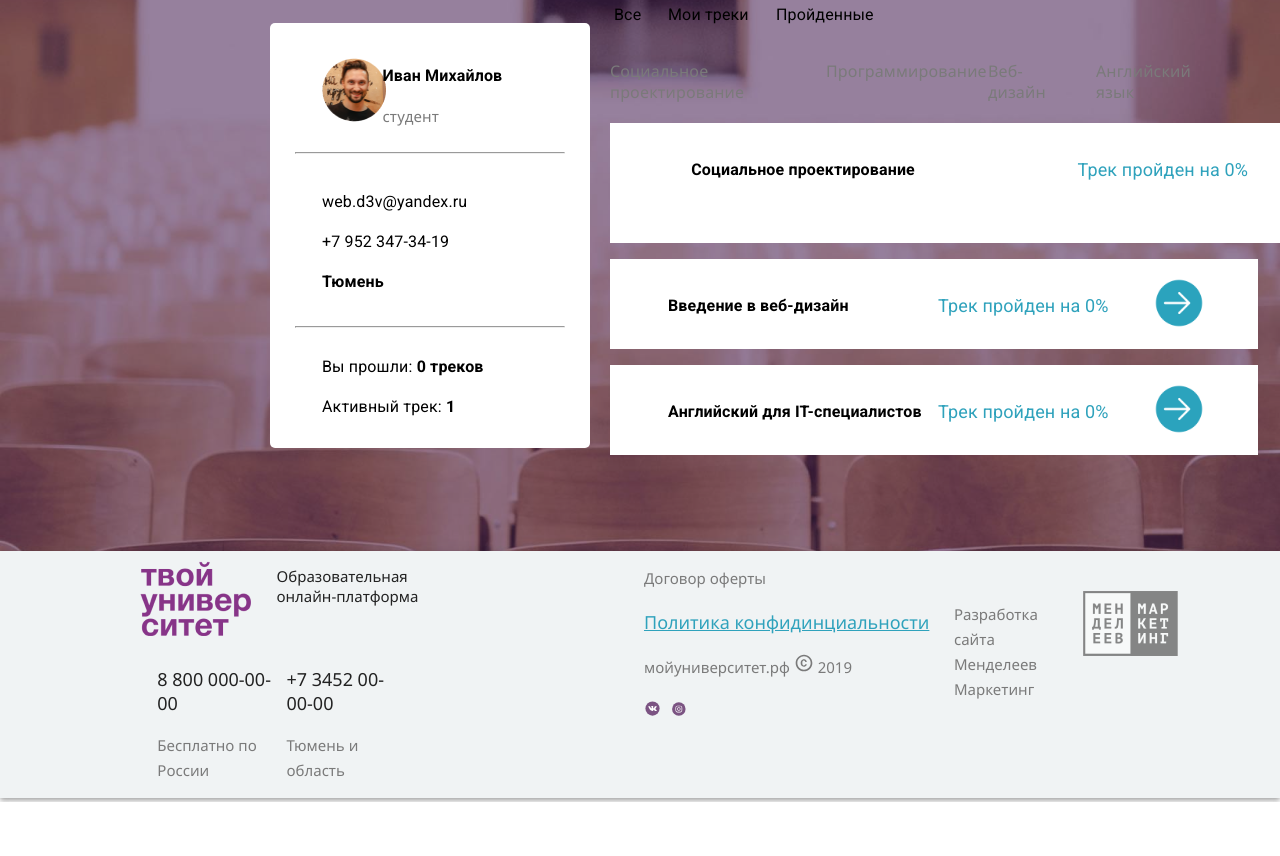
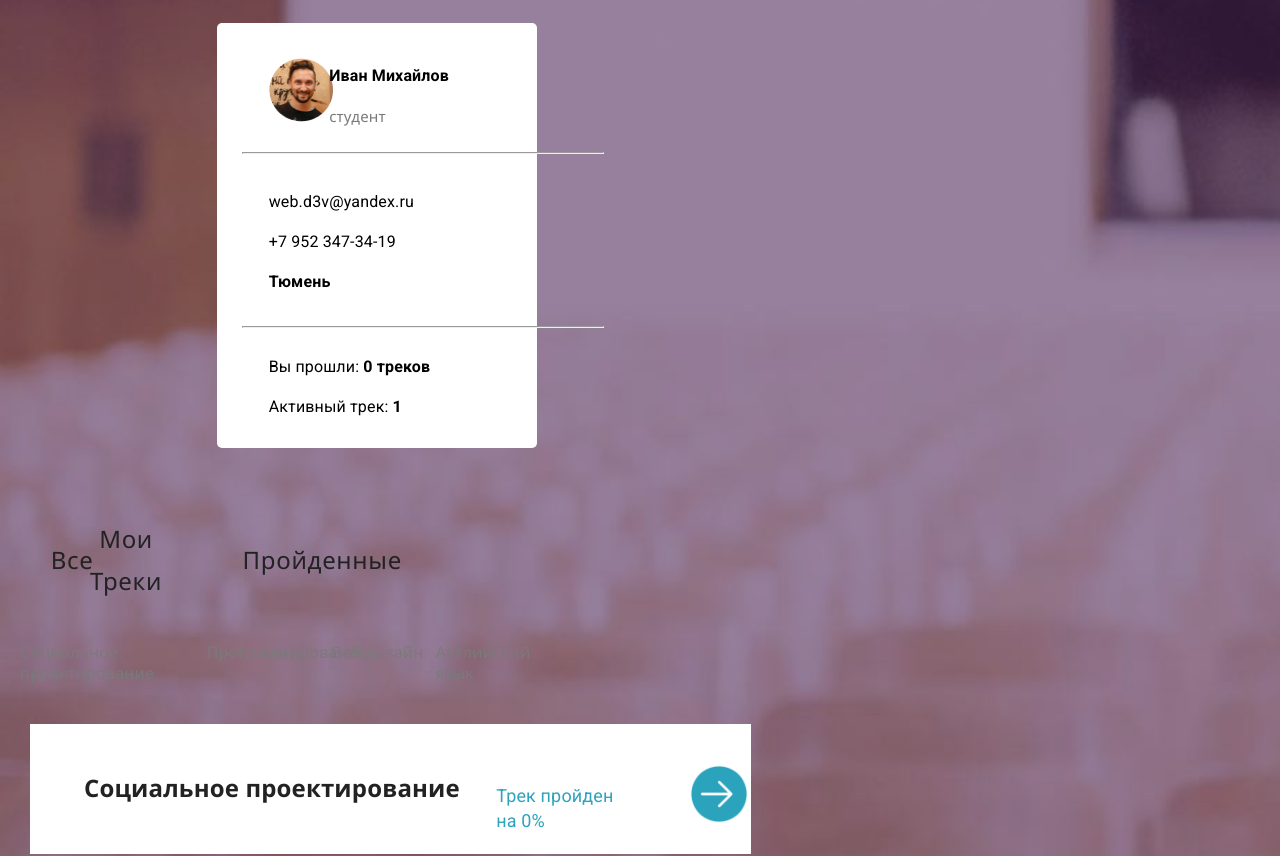
Before and after one commit to RazidaChzhan/my-app, a React (Create React App) app: page /profile in a window 1280 px wide. Shown: the part 416-1272 px from the top of the page. Before the commit the page ends 1218 px from the top, so only its background shows below. Built offline with nearby package versions, Linux system fonts and the light colour scheme.

Commit message:
Откоррректирован код header.js, footer.js, страница Профиля

```diff
--- a/src/components/footer.js
+++ b/src/components/footer.js
@@ -35,54 +35,54 @@ const useStyles = makeStyles(theme => ({
       <div className={classes.root}>
         <AppBar
         position="static"
-        style={{background: '#F0F3F4' }}>
+        style={{background: '#F0F3F4', paddingTop: 35, paddingBottom: 25}}>
           <Toolbar>
-            <Typography variant="h6" className={classes.title}>
+            <Typography className={classes.title}>
                 <Grid container spacing={1}>
                 <Grid item xs={1}></Grid>
-                    <Grid item xs={5}>
+                    <Grid item xs={5} style={{paddingLeft: 80}}>
                             <Grid container spacing={1}>
-                                <Grid item xs={3}>
+                                <Grid item xs={2}>
                                 <img className="headerimg" src={logoheader} alt={logoheader} style={{width: 114, height: 85}}></img>
                                 </Grid>
-                                <Grid item xs={4}>
+                                <Grid item xs={4}  style={{marginLeft: 30, borderLeft: '3px solid #2FA2BC', height: 64, marginTop: 22}}>
                                 <p className="headertext">Образовательная <br></br>онлайн-платформа</p>
                                 </Grid>
                             </Grid>
 
                             <Grid container spacing={1}>
-                                <Grid item xs={3} style={{marginLeft: 30}}>
+                                <Grid item xs={3} style={{marginLeft: 20, paddingTop: 20}}>
                                 <p className="footerphone">8 800 000-00-00</p>
                                 <p className="footertext">Бесплатно по России</p>
                                 </Grid>
-                                <Grid item xs={3}>
+                                <Grid item xs={3} style={{marginLeft: 20, paddingTop: 20}}>
                                 <p className="footerphone">+7 3452 00-00-00</p>
                                 <p className="footertext">Тюмень и область</p>
                                 </Grid>
                             </Grid>
                         </Grid>
-                        <Grid item xs={3}>
+                        <Grid item xs={3} style={{paddingLeft: 90}}>
                             <p className="footertext">Договор оферты</p>
                             <a className="policy">Политика конфидинциальности</a>
                             <p className="footertext">мойуниверситет.рф <CopyrightSharpIcon fontSize="small"/> 2019</p>
                             <Grid container spacing={1}>
                                 <Grid item xs={1}>
-                                    <img src={logovkontakte} alt={logovkontakte}></img>
+                                    <img src={logovkontakte} alt={logovkontakte} style={{width: 40, height: 40}}></img>
                                 </Grid>
                                 <Grid item xs={1}>
-                                    <img src={logoinstagram} alt={logoinstagram}></img>
+                                    <img src={logoinstagram} alt={logoinstagram} style={{width: 40, height: 40, paddingLeft: 20}}></img>
                                 </Grid>
                             </Grid>
                         </Grid>
-                        <Grid item xs={3}>
+                        <Grid item xs={3} style={{paddingLeft: 50}}>
                             <Grid container spacing={1}>
-                                <Grid item xs={5} style={{paddingTop: 30}}>
+                                <Grid item xs={5} style={{paddingTop: 10}}>
                                     <div className="footertext" style={{paddingTop: '25px'}}>
                                       Разработка сайта
                                       <br></br>Менделеев Маркетинг
                                       </div>
                                 </Grid>
-                                <Grid item xs={4} style={{paddingTop: 44}}>
+                                <Grid item xs={4} style={{paddingTop: 20, paddingLeft: 20}}>
                                     <img src={footerlogo} alt={footerlogo}></img>
                                 </Grid>
                             </Grid>
--- a/src/components/mainmenu1.js
+++ b/src/components/mainmenu1.js
@@ -1,7 +1,7 @@
 import React from 'react';
 import { ThemeProvider, createMuiTheme } from '@material-ui/core/styles';
 import { Typography } from '@material-ui/core';
-import { Grid } from '@material-ui/core';
+import { Grid, Button } from '@material-ui/core';
 
 import avatar from '../images/avatar.png';
 import rightarrow from '../images/right-arrow.png'
@@ -22,10 +22,11 @@ export default function AppMainMenu() {
      return (
 
     <ThemeProvider theme={theme}>
-        <Typography className="backgroundimage">
+        <Typography className="backgroundimage" style={{paddingBottom: 225}}>
             <Grid container>
-          <Grid item xs={1} style={{paddingLeft: 270}}></Grid>
-          <Grid item xs={3} style={{backgroundColor: '#FFFFFF', marginTop: 85, borderRadius: 5, padding: 25, width: 405, height: 425}}>
+                <Grid item xs={1}></Grid>
+
+                <Grid item xs={3} style={{backgroundColor: '#FFFFFF', marginTop: 85, borderRadius: 5, padding: 25, width: 405, height: 425, marginLeft: 110}}>
                     <Grid container spacing={10}>
                     <Grid item xs={3}>
                         <img src={avatar} alt={avatar} style={{width: 64, height: 64, paddingLeft: 27, paddingTop: '10px'}}></img>
@@ -35,83 +36,99 @@ export default function AppMainMenu() {
                         <p className="footertext">студент</p>
                     </Grid>
                     </Grid>
-                <hr></hr>
+                    <hr style={{width: 360}}></hr>
                     <Grid item={10} style={{paddingTop: 12, paddingLeft: 27, paddingBottom: 8}}>
                         <p>web.d3v@yandex.ru</p>
                         <p>+7 952 347-34-19</p>
                         <p><b>Тюмень</b></p>
                     </Grid>
-                <hr></hr>
+                    <hr style={{width: 360}}></hr>
                     <Grid item={10} style={{paddingTop: 3, paddingLeft: 27}}>
                         <p>Вы прошли: <b>0 треков</b></p>
                         <p>Активный трек: <b>1</b></p>
                     </Grid>
                 </Grid>
-        <Grid item xs={6} style={{marginTop: '65px'}}>
-        <Grid container spacing={1} style={{marginLeft: '20px', marginBottom: '30px'}}>
+
+                <Grid item xs={7}>
+                    <Grid container spacing={1} style={{ marginBottom: 30, marginTop: 60}}>
                         <Grid item xs={1}>
-            <a className="linkbutton">Все</a>
+                            <Button className="linkbutton"
+                            style={{ marginLeft: 40, textTransform: 'capitalize', fontFamily: 'Segoe UI', fontSize: 24, color: '#222222'}}>
+                            Все</Button>
+                        </Grid>
+                        <Grid item xs={3}>
+                            <Button className="linkbutton"
+                            style={{textTransform: 'capitalize', fontFamily: 'Segoe UI', fontSize: 24, color: '#222222'}}>
+                            Мои треки</Button>
                         </Grid>
                         <Grid item xs={2}>
-            <a className="linkbutton">Мои треки</a>
-            </Grid>
-            <Grid item xs={1}>
-            <a className="linkbutton">Пройденные</a>
+                            <Button className="linkbuttonpassed"
+                            style={{textTransform: 'capitalize', fontFamily: 'Segoe UI', fontSize: 24, color: '#222222'}}
+                            >Пройденные</Button>
                         </Grid>
                     </Grid>
 
-        <Grid container spacing={1}>
-            <Grid item xs={4}>
+                    <Grid container>
+                        <Grid item xs={3}>
                             <span className="linktext">Социальное проектирование</span>
                         </Grid>
-            <Grid item xs={3}>
+                        <Grid item xs={2}>
                             <span className="linktext">Программирование</span>
                         </Grid>
                         <Grid item xs={2}>
                             <span className="linktext">Веб-дизайн</span>
                         </Grid>
-            <Grid item xs={3}>
-                <span className="linktext">Английский язык</span>
-            </Grid>
-        </Grid>
-        <Grid container spacing={1} style={{backgroundColor: '#FFFFFF', marginLeft: 20, marginTop: 20, height: 90, paddingTop: 15,  width: 927, height: 120}}>
-            <Grid item xs={1}></Grid>
-            <Grid item xs={5} style={{paddingTop: 20}}>
-            <span><b>Социальное проектирование</b></span>
-            </Grid>
-            <Grid item xs={4} style={{paddingTop: '20px'}}>
-            <span className="track">Трек пройден на 0%</span>
-            </Grid>
                         <Grid item xs={2}>
-            <img src={rightarrow} alt={rightarrow} style={{width: '50px', height: '50px'}}></img>
+                            <span className="linktext" style={{marginLeft: 0}}>Английский язык</span>
                         </Grid>
                     </Grid>
 
-        <Grid container spacing={1} style={{backgroundColor: '#FFFFFF', marginLeft: '20px', marginTop: '20px', height: '90px', paddingTop: '15px'}}>
-            <Grid item xs={1}></Grid>
-            <Grid item xs={5} style={{paddingTop: '20px'}}>
-            <span><b>Введение в веб-дизайн</b></span>
+                    <Grid container>
+                        <Grid container spacing={1} style={{backgroundColor: '#FFFFFF', marginLeft: 30, marginTop: 40, height: 90, paddingTop: 20,  paddingLeft: 50, width: 990, height: 130}}>
+
+                            <Grid item xs={7}>
+                                <h3 className="textall">Социальное проектирование</h3>
                             </Grid>
-            <Grid item xs={4} style={{paddingTop: '20px'}}>
+                            <Grid item xs={3} style={{paddingTop: 40, paddingLeft: 25}} >
                                 <span className="track">Трек пройден на 0%</span>
                             </Grid>
-            <Grid item xs={2}>
-            <img src={rightarrow} alt={rightarrow} style={{width: '50px', height: '50px'}}></img>
+                            <Grid item xs={2} style={{paddingTop: 20, paddingLeft: 50}}>
+                                <img src={rightarrow} alt={rightarrow} style={{width: 60, height: 60}}></img>
+                            </Grid>
                         </Grid>
                     </Grid>
 
-        <Grid container spacing={1} style={{backgroundColor: '#FFFFFF', marginLeft: '20px', marginTop: '20px', height: '90px', paddingTop: '15px'}}>
-            <Grid item xs={1}></Grid>
-            <Grid item xs={5} style={{paddingTop: '20px'}}>
-            <span><b>Английский для IT-специалистов</b></span>
+                    <Grid container>
+                        <Grid container spacing={1} style={{backgroundColor: '#FFFFFF', marginLeft: 30, marginTop: 25, height: 90, paddingTop: 15, paddingLeft: 50,   width: 990, height: 130}}>
+
+                            <Grid item xs={7}>
+                                <h3 className="textall">Введение в веб-дизайн</h3>
                             </Grid>
-            <Grid item xs={4} style={{paddingTop: '20px'}}>
+                            <Grid item xs={3} style={{paddingTop: 40, paddingLeft: 25}}>
+                                <span className="track" >Трек пройден на 0%</span>
+                            </Grid>
+                            <Grid item xs={1} style={{paddingTop: 20, paddingLeft: 50}}>
+                                <img src={rightarrow} alt={rightarrow} style={{width: 60, height: 60}}></img>
+                            </Grid>
+                        </Grid>
+                    </Grid>
+
+                    <Grid container>
+                        <Grid container spacing={1} style={{backgroundColor: '#FFFFFF', marginLeft: 30, marginTop: 25, height: 90, paddingTop: 15,  paddingLeft: 50, width: 990, height: 130}}>
+
+                            <Grid item xs={7}>
+                            <h3 className="textall">Английский для IT-специалистов</h3>
+                            </Grid>
+                            <Grid item xs={3}style={{paddingTop: 40,paddingLeft: 25 }}>
                                 <span className="track">Трек пройден на 0%</span>
                             </Grid>
-            <Grid item xs={2}>
-            <img src={rightarrow} alt={rightarrow} style={{width: '50px', height: '50px'}}></img>
+                            <Grid item xs={2} style={{paddingTop: 20, paddingLeft: 50}}>
+                                <img src={rightarrow} alt={rightarrow} style={{width: 60, height: 60}}></img>
                             </Grid>
                         </Grid>
+                    </Grid>
+
+
                 </Grid>
             </Grid>
         </Typography>
--- a/src/index.css
+++ b/src/index.css
@@ -73,10 +73,25 @@ code {
   background: linear-gradient(90deg, #2797B6 0%, #54C5CF 100%), #2FA2BC;
   border-radius: 100px;
   text-decoration: none;
-  color: #ffffff;
+  color: #ffffff !important;
+  }
 
+.linkbutton {
+  width:70%;
+  height: 100%;
 }
 
+.linkbuttonpassed {
+  width:120%;
+  height: 100%;
+}
+
+.linkbuttonpassed:hover {
+  background: linear-gradient(90deg, #2797B6 0%, #54C5CF 100%), #2FA2BC;
+  border-radius: 100px;
+  text-decoration: none;
+  color: #ffffff !important;
+  }
 .activebutton {
   background: linear-gradient(90deg, #2797B6 0%, #54C5CF 100%), #2FA2BC;
   border-radius: 100px;
@@ -89,7 +104,6 @@ code {
   font-size: 18px;
   line-height: 24px;
   color: #2FA2BC;
-  margin-top: 10px;
 }
 
 .active-menu-item-text {
@@ -111,8 +125,9 @@ code {
 }
 
 .hr {
-    text-shadow: none;
+    text-shadow: none;;
   }
+
 .profile {
     font-family: 'Segoe UI';
     font-size: 24px;
@@ -189,3 +204,14 @@ code {
     width: 30px;
     height: 30px;
   }
+
+  .textall {
+    font-family: 'Segoe UI';
+    font-style: normal;
+    font-weight: bold;
+    font-size: 24px;
+    line-height: 32px;
+    display: flex;
+    align-items: center;
+    color: #222222;
+  }
```
Lines whose indentation alone changed are shown as unchanged.
